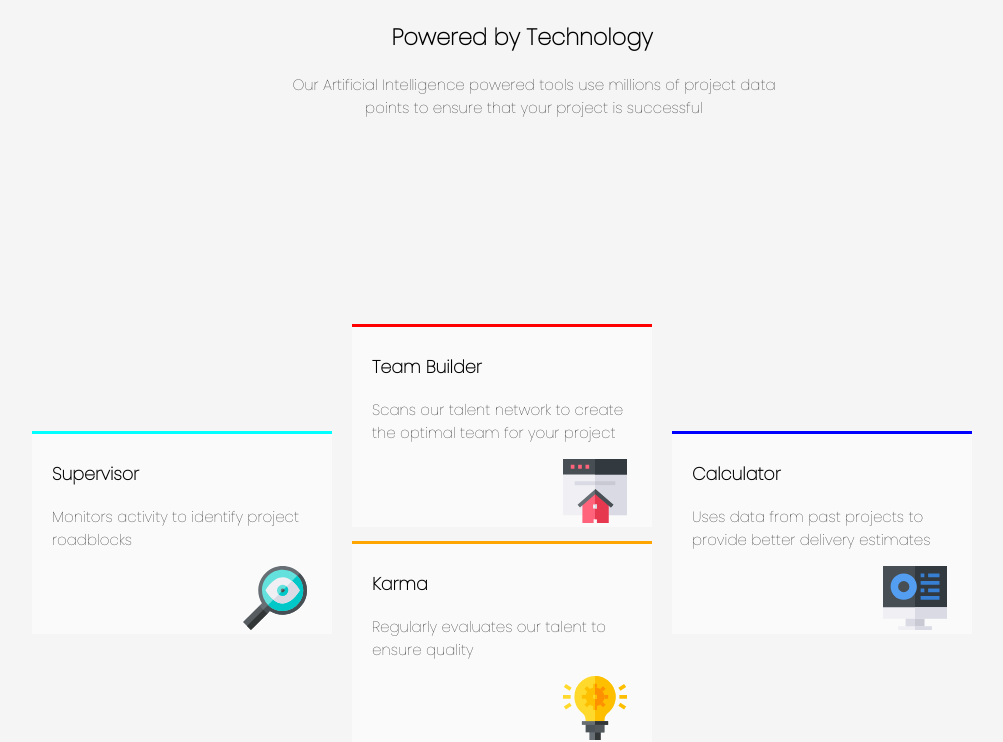
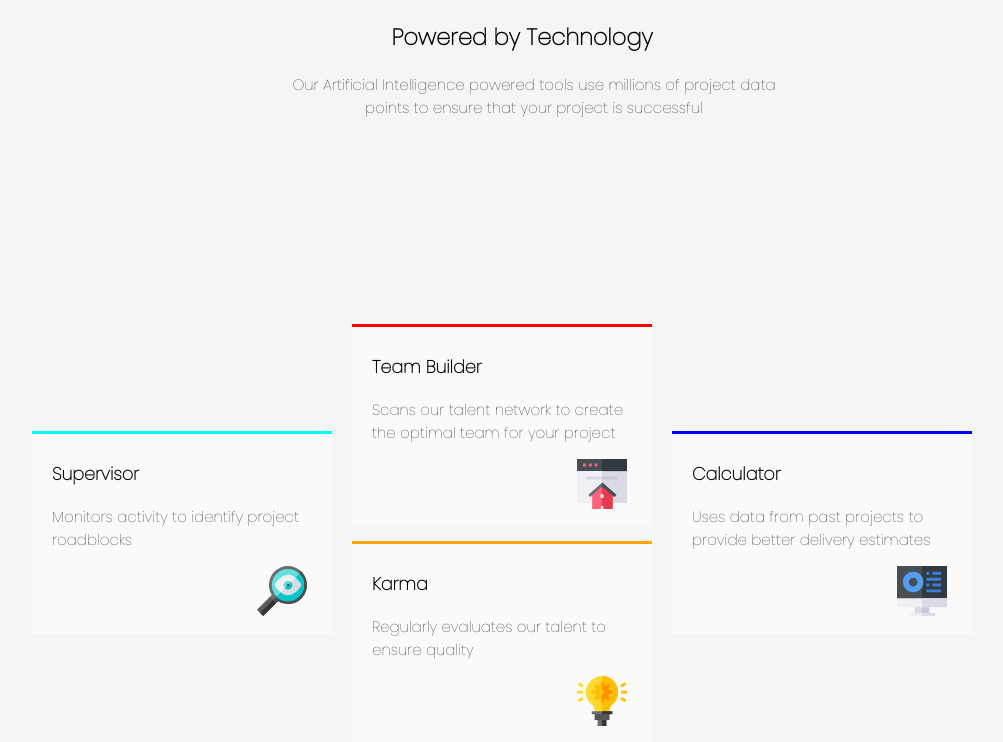
Before and after one commit to gamelayo/four-card-feature-section-master, a plain HTML site: page index.html in a window 1280 px wide. Shown: the part 65-807 px from the top of the page, without its empty margins (206-1209 px from the left). Drawn offline with Linux system fonts and the light colour scheme.

Commit message:
Add files via upload

```diff
--- a/stylesheet/style.css
+++ b/stylesheet/style.css
@@ -37,6 +37,8 @@ border-top: solid Cyan;
 .icon-supervisor{
   position: absolute;
   right: 25px;
+  width: 50px;
+  height: 50px;
 }
   .calculator{
 position: absolute;
@@ -54,6 +56,8 @@ border-top: solid blue;
 .icon-calculator{
 position: absolute;
 right: 25px;
+width: 50px;
+height: 50px;
 }
 
   .team-builder{
@@ -72,6 +76,10 @@ right: 25px;
 .icon-team-builder{
 position: absolute;
 right: 25px;
+width: 50px;
+height: 50px;
+
+
 
 }
   .karma{
@@ -90,4 +98,7 @@ right: 25px;
 .icon-karma{
   position: absolute;
   right: 25px;
+  width: 50px;
+  height: 50px;
+
 }
```
